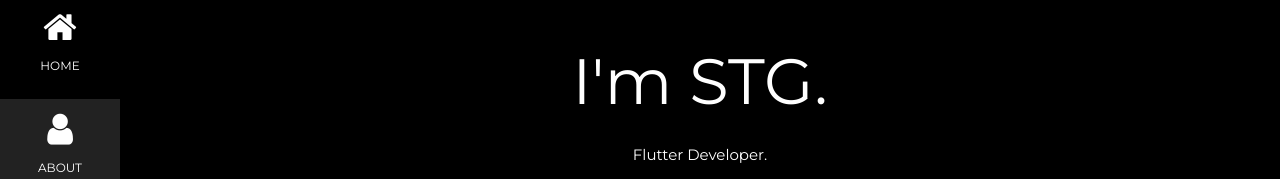
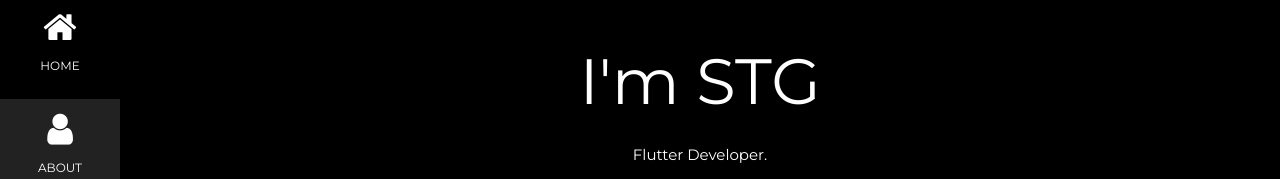
Before and after one commit to stg7x/stg7x.github.io, a plain HTML site: page index.html in a window 1280 px wide. Shown: the part 21-200 px from the top of the page. Drawn offline with nearby package versions, Linux system fonts and the light colour scheme.

Commit message:
Update index.html

```diff
--- a/index.html
+++ b/index.html
@@ -54,7 +54,7 @@ body, h1,h2,h3,h4,h5,h6 {font-family: "Montserrat", sans-serif}
 <div class="w3-padding-large" id="main">
   <!-- Header/Home -->
   <header class="w3-container w3-padding-32 w3-center w3-black" id="home">
-    <h1 class="w3-jumbo"><span class="w3-hide-small">I'm</span> STG.</h1>
+    <h1 class="w3-jumbo"><span class="w3-hide-small">I'm</span> STG</h1>
     <p>Flutter Developer.</p>
     <img src="/w3images/man_smoke.jpg" alt="boy" class="w3-image" width="992" height="1108">
   </header>
```
